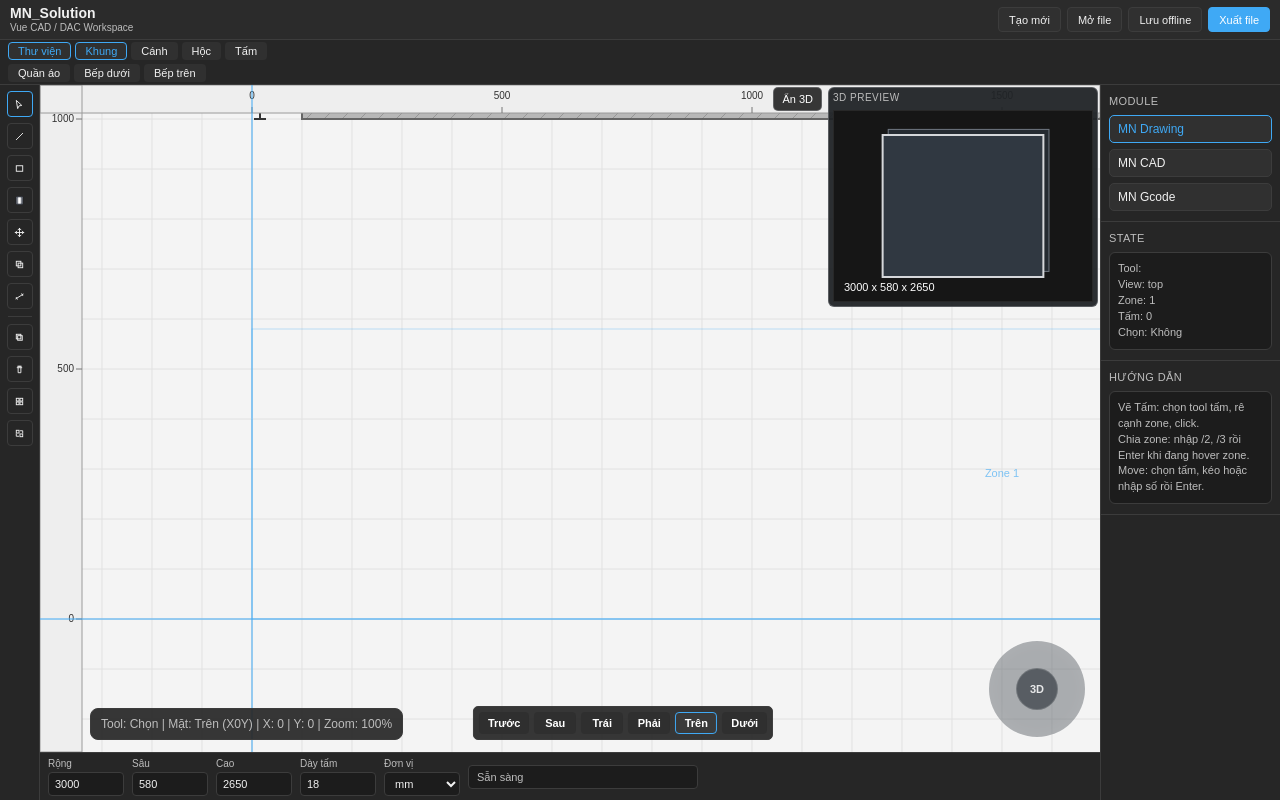
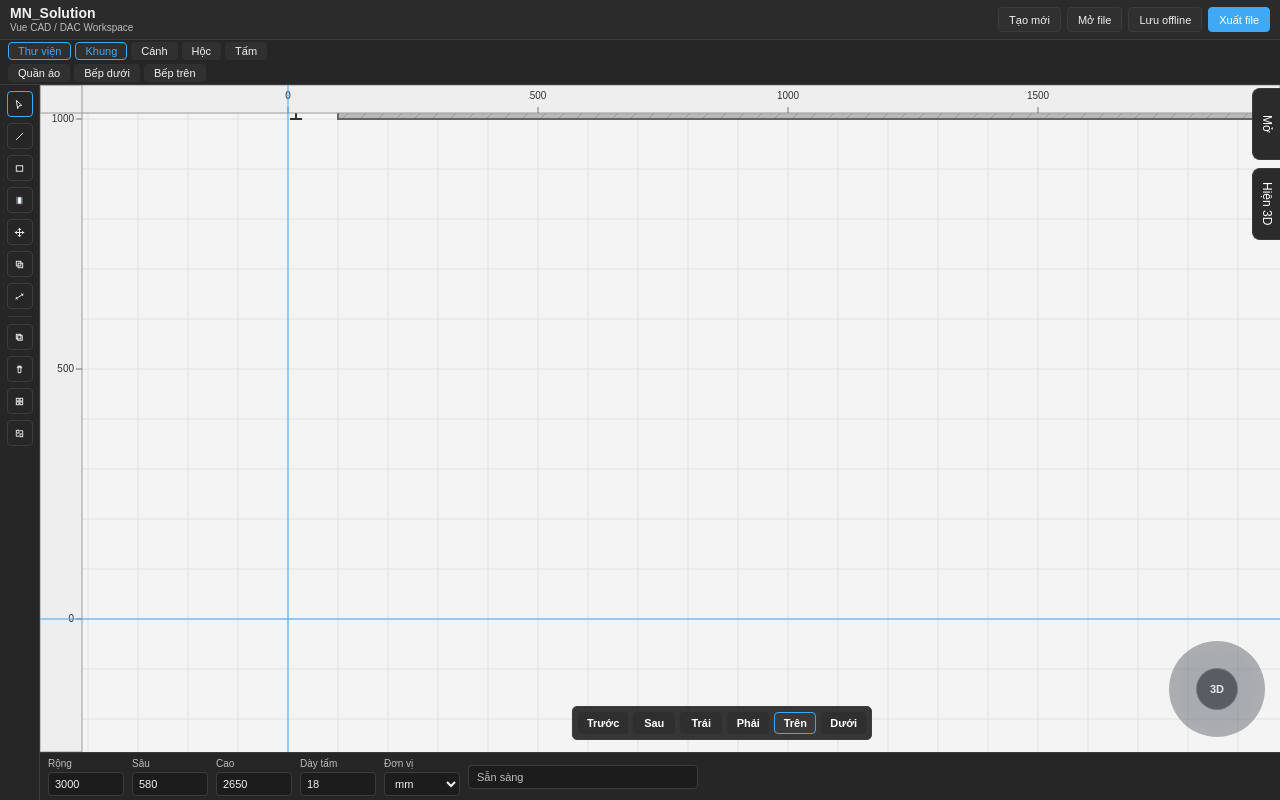
Before and after one commit to PnToan/Konexa, a Vue app: page / in a window 1280 px wide. Built offline with nearby package versions, Linux system fonts and the light colour scheme.

Commit message:
ui 11492305

```diff
--- a/src/app/AppShell.vue
+++ b/src/app/AppShell.vue
@@ -1,16 +1,25 @@
 <template>
-  <div class="mn-app">
+  <div class="mn-app" :class="{ 'mn-right-panel-hidden': isRightPanelHidden }">
     <TopBar />
     <LibraryBar />
     <LeftToolbar />
     <DrawingViewport />
     <BottomParams />
+
     <RightPanel />
+
+    <button
+      class="mn-right-panel-tab"
+      type="button"
+      @click="toggleRightPanel"
+    >
+      {{ isRightPanelHidden ? 'Mở' : 'Ẩn' }}
+    </button>
   </div>
 </template>
 
 <script setup>
-import { onMounted } from 'vue'
+import { ref, onMounted } from 'vue'
 import TopBar from '../components/layout/TopBar.vue'
 import LibraryBar from '../components/library/LibraryBar.vue'
 import LeftToolbar from '../components/layout/LeftToolbar.vue'
@@ -20,7 +29,16 @@ import RightPanel from '../components/panels/RightPanel.vue'
 import { useDrawingStore } from '../stores/useDrawingStore'
 
 const drawingStore = useDrawingStore()
+const isRightPanelHidden = ref(true)
 
+//=================
+function toggleRightPanel() {
+  isRightPanelHidden.value = !isRightPanelHidden.value
+
+  requestAnimationFrame(() => {
+    window.dispatchEvent(new Event('resize'))
+  })
+} // End toggleRightPanel
 onMounted(() => {
   drawingStore.rebuildZones()
 })
--- a/src/components/drawing/DrawingViewport.vue
+++ b/src/components/drawing/DrawingViewport.vue
@@ -28,9 +28,6 @@
     <button class="mn-preview-toggle" @click="app.toggleMini3D">{{ app.state.mini3DVisible ? 'Ẩn 3D' : 'Hiện 3D' }}</button>
     <div class="mn-axis-widget" title="3D Preview">
       <div class="mn-joystick-outer"><div class="mn-joystick-inner"><span class="mn-joystick-label">3D</span></div></div>
-    </div>
-    <div class="mn-viewport-info">
-      Tool: {{ app.getActiveToolLabel() }} | Mặt: {{ app.getActiveViewLabel() }} ({{ app.getActiveViewAxesText() }}) | {{ axisHorizontal }}: {{ localX }} | {{ axisVertical }}: {{ localY }} | Zoom: {{ zoomLabel }}
     </div>
   </main>
 </template>
--- a/src/renderers/canvas-2d-renderer.js
+++ b/src/renderers/canvas-2d-renderer.js
@@ -330,8 +330,6 @@ export function renderCanvas2D(ctx, payload) {
     drawWallDims(ctx, viewport, wallRect, wallEditingDim)
   }
 
-  drawZoneOverlay(ctx, viewport, zones, hover)
-
   drawPanels(ctx, viewport, panels, selectedPanelId)
 
   drawRulers(ctx, viewport, width, height)
--- a/src/stores/useAppStore.js
+++ b/src/stores/useAppStore.js
@@ -119,7 +119,7 @@ const store = createSimpleStore({
   currentLibraryMain: 'library',
   status: 'Sẵn sàng',
   showGrid: true,
-  mini3DVisible: true,
+  mini3DVisible: false,
   commandBuffer: '',
   mouse: { x: 0, y: 0, localX: 0, localY: 0 },
   viewport: {
--- a/src/styles/main.css
+++ b/src/styles/main.css
@@ -19,58 +19,546 @@
   --mn-bottom-params-height: 48px;
   --mn-font-main: Arial, Helvetica, sans-serif;
 }
+
 * { box-sizing: border-box; margin: 0; padding: 0; }
 html, body, #app { width: 100%; height: 100%; }
-body { overflow: hidden; font-family: var(--mn-font-main); background: var(--mn-bg-main); color: var(--mn-text-main); }
+
+body {
+  overflow: hidden;
+  font-family: var(--mn-font-main);
+  background: var(--mn-bg-main);
+  color: var(--mn-text-main);
+}
+
 button, input, select, textarea { font-family: inherit; }
 button { border: none; }
 img { display: block; max-width: 100%; }
-.mn-app { width: 100vw; height: 100vh; display: grid; grid-template-rows: var(--mn-topbar-height) var(--mn-library-height) 1fr var(--mn-bottom-params-height); grid-template-columns: var(--mn-left-toolbar-width) 1fr var(--mn-right-panel-width); grid-template-areas: "topbar topbar topbar" "library library library" "left canvas right" "left bottom right"; }
-.mn-topbar { grid-area: topbar; height: var(--mn-topbar-height); display: flex; align-items: center; justify-content: space-between; padding: 0 10px; background: var(--mn-bg-top); border-bottom: 1px solid var(--mn-border-main); }
-.mn-brand { display: flex; flex-direction: column; line-height: 1.1; -webkit-user-select: none; user-select: none; }
-.mn-brand-title { font-size: 14px; font-weight: 700; color: var(--mn-text-main); }
-.mn-brand-subtitle { font-size: 10px; color: var(--mn-text-sub); }
-.mn-top-actions { display: flex; align-items: center; gap: 6px; }
-.mn-btn { height: 25px; padding: 0 10px; border: 1px solid var(--mn-border-main); border-radius: 4px; background: var(--mn-bg-panel-soft); color: var(--mn-text-main); font-size: 11px; cursor: pointer; }
-.mn-btn:hover { border-color: var(--mn-accent); }
-.mn-btn-primary { background: var(--mn-accent); border-color: var(--mn-accent); color: #fff; }
-.mn-library-bar { grid-area: library; height: var(--mn-library-height); display: flex; flex-direction: column; background: var(--mn-bg-panel); border-bottom: 1px solid var(--mn-border-main); overflow: hidden; }
-.mn-library-tabs, .mn-library-subtabs { height: 22px; display: flex; align-items: center; gap: 4px; padding: 2px 8px; overflow-x: auto; }
-.mn-library-tab, .mn-library-category, .mn-library-item { height: 18px; padding: 0 9px; border: 1px solid transparent; border-radius: 4px; background: var(--mn-bg-panel-soft); color: var(--mn-text-main); font-size: 11px; white-space: nowrap; cursor: pointer; }
-.mn-library-tab.active, .mn-library-category.active, .mn-library-item:hover { border-color: var(--mn-accent); color: var(--mn-accent); }
-.mn-left-toolbar { grid-area: left; width: var(--mn-left-toolbar-width); background: var(--mn-bg-panel); border-right: 1px solid var(--mn-border-main); overflow-x: hidden; overflow-y: auto; padding: 6px; }
-.mn-tool-group { display: flex; flex-direction: column; align-items: center; gap: 6px; }
-.mn-tool-btn { width: 26px; height: 26px; min-width: 26px; min-height: 26px; display: flex; align-items: center; justify-content: center; border: 1px solid var(--mn-border-main); border-radius: 4px; background: transparent; color: var(--mn-text-main); cursor: pointer; padding: 0; -webkit-user-select: none; user-select: none; }
-.mn-tool-btn:hover, .mn-tool-btn.active { border-color: var(--mn-accent); color: var(--mn-accent); }
-.mn-tool-icon { width: 11px; height: 11px; object-fit: contain; pointer-events: none; }
-.mn-tool-separator { width: 24px; height: 1px; margin: 7px auto; background: var(--mn-border-main); }
-.mn-canvas-area { grid-area: canvas; position: relative; overflow: hidden; background: #161616; outline: none; }
-.mn-draw-canvas { width: 100%; height: 100%; display: block; background: var(--mn-bg-canvas); cursor: crosshair; touch-action: none; }
-.mn-viewport-info { position: absolute; left: 50px; bottom: 12px; z-index: 5; padding: 8px 10px; border: 1px solid var(--mn-border-main); border-radius: 8px; background: rgba(38,38,38,.92); color: var(--mn-text-sub); font-size: 12px; -webkit-user-select: none; user-select: none; }
-.mn-quick-view-bar { position: absolute; left: 55%; bottom: 12px; z-index: 6; display: flex; align-items: center; gap: 5px; padding: 5px; border: 1px solid var(--mn-border-main); border-radius: 5px; background: rgba(38,38,38,.92); transform: translateX(-50%); -webkit-user-select: none; user-select: none; }
-.mn-quick-view-btn { min-width: 42px; height: 22px; padding: 0 8px; border: 1px solid transparent; border-radius: 4px; background: #2f2f2f; color: #fff; font-size: 11px; font-weight: 600; line-height: 20px; cursor: pointer; }
-.mn-quick-view-btn:hover, .mn-quick-view-btn.active { border-color: var(--mn-accent); background: #3a3a3a; }
-.mn-axis-widget { position: absolute; right: 10px; bottom: 10px; z-index: 6; width: 106px; height: 106px; pointer-events: none; -webkit-user-select: none; user-select: none; }
-.mn-joystick-outer { position: relative; width: 96px; height: 96px; margin: 5px auto; border-radius: 50%; background: rgba(82,88,94,.46); box-shadow: inset 0 0 18px rgba(255,255,255,.08), 0 0 0 1px rgba(255,255,255,.08); }
-.mn-joystick-inner { position: absolute; left: 50%; top: 50%; width: 42px; height: 42px; border-radius: 50%; background: rgba(70,76,82,.82); border: 1px solid rgba(230,230,230,.18); transform: translate(-50%,-50%); }
-.mn-joystick-label { position: absolute; left: 50%; top: 50%; color: rgba(255,255,255,.86); font-size: 11px; font-weight: 800; transform: translate(-50%,-50%); }
-.mn-mini-3d-preview { position: absolute; right: 2px; top: 2px; z-index: 6; width: 270px; height: 220px; padding: 4px; border: 1px solid rgba(210,216,222,.28); border-radius: 6px; background: rgba(32,35,38,.95); }
-.mn-mini-3d-title { height: 18px; font-size: 10px; color: var(--mn-text-sub); letter-spacing: .5px; }
-.mn-mini-3d-box { height: calc(100% - 18px); border: 1px solid rgba(255,255,255,.08); background: #161616; }
-.mn-mini-3d-canvas { width: 100%; height: 100%; display: block; }
-.mn-preview-toggle { position: absolute; right: 278px; top: 2px; z-index: 7; height: 24px; padding: 0 8px; border: 1px solid rgba(210,216,222,.28); border-radius: 5px; background: rgba(38,38,38,.92); color: #fff; font-size: 11px; cursor: pointer; }
-.mn-bottom-params { grid-area: bottom; height: var(--mn-bottom-params-height); display: flex; align-items: center; gap: 8px; padding: 5px 8px; background: var(--mn-bg-panel); border-top: 1px solid var(--mn-border-main); overflow-x: auto; overflow-y: hidden; }
-.mn-bottom-param-group { min-width: 76px; display: flex; flex-direction: column; gap: 3px; }
-.mn-bottom-param-label { font-size: 10px; color: var(--mn-text-sub); -webkit-user-select: none; user-select: none; }
-.mn-bottom-param-input { width: 76px; height: 24px; padding: 0 6px; border: 1px solid var(--mn-border-main); border-radius: 4px; background: #1c1c1c; color: var(--mn-text-main); outline: none; font-size: 11px; }
-.mn-bottom-param-input:focus { border-color: var(--mn-accent); }
-.mn-bottom-param-status { min-width: 230px; height: 24px; display: flex; align-items: center; padding: 0 8px; border: 1px solid var(--mn-border-main); border-radius: 4px; background: #1c1c1c; color: var(--mn-text-sub); font-size: 11px; white-space: nowrap; }
-.mn-right-panel { grid-area: right; width: var(--mn-right-panel-width); background: var(--mn-bg-panel); border-left: 1px solid var(--mn-border-main); overflow-y: auto; overflow-x: hidden; }
-.mn-panel-section { padding: 10px 8px; border-bottom: 1px solid var(--mn-border-main); }
-.mn-panel-title { margin-bottom: 8px; font-size: 11px; color: var(--mn-text-sub); text-transform: uppercase; letter-spacing: .4px; -webkit-user-select: none; user-select: none; }
-.mn-status-box { padding: 8px; border: 1px solid var(--mn-border-main); border-radius: 6px; background: #1c1c1c; font-size: 11px; color: var(--mn-text-sub); line-height: 1.45; }
-.mn-module-list { display: flex; flex-direction: column; gap: 6px; }
-.mn-module-item { height: 28px; padding: 0 8px; border: 1px solid var(--mn-border-main); border-radius: 5px; background: var(--mn-bg-panel-soft); color: var(--mn-text-main); cursor: pointer; font-size: 12px; text-align: left; -webkit-user-select: none; user-select: none; }
-.mn-module-item:hover, .mn-module-item.active { border-color: var(--mn-accent); color: var(--mn-accent); }
-@media (max-width: 900px) { :root { --mn-right-panel-width: 0px; --mn-library-height: 40px; } .mn-right-panel { display: none; } .mn-top-actions .mn-btn:not(.mn-btn-primary) { display: none; } .mn-mini-3d-preview { width: 210px; height: 170px; } .mn-preview-toggle { right: 218px; } .mn-quick-view-bar { left: 50%; max-width: calc(100% - 80px); overflow-x: auto; } }
-@media (max-width: 620px) { :root { --mn-topbar-height: 44px; --mn-bottom-params-height: 72px; } .mn-app { grid-template-columns: 40px 1fr 0; } .mn-brand-subtitle { display: none; } .mn-bottom-params { align-items: flex-start; flex-wrap: wrap; } .mn-axis-widget { display: none; } .mn-mini-3d-preview { display: none; } .mn-preview-toggle { right: 6px; } }
+
+.mn-app {
+  width: 100vw;
+  height: 100vh;
+  display: grid;
+  grid-template-rows: var(--mn-topbar-height) var(--mn-library-height) 1fr var(--mn-bottom-params-height);
+  grid-template-columns: var(--mn-left-toolbar-width) 1fr var(--mn-right-panel-width);
+  grid-template-areas:
+    "topbar topbar topbar"
+    "library library library"
+    "left canvas right"
+    "left bottom right";
+}
+
+.mn-topbar {
+  grid-area: topbar;
+  height: var(--mn-topbar-height);
+  display: flex;
+  align-items: center;
+  justify-content: space-between;
+  padding: 0 10px;
+  background: var(--mn-bg-top);
+  border-bottom: 1px solid var(--mn-border-main);
+}
+
+.mn-brand {
+  display: flex;
+  flex-direction: column;
+  line-height: 1.1;
+  -webkit-user-select: none;
+  user-select: none;
+}
+
+.mn-brand-title {
+  font-size: 14px;
+  font-weight: 700;
+  color: var(--mn-text-main);
+}
+
+.mn-brand-subtitle {
+  font-size: 10px;
+  color: var(--mn-text-sub);
+}
+
+.mn-top-actions {
+  display: flex;
+  align-items: center;
+  gap: 6px;
+}
+
+.mn-btn {
+  height: 25px;
+  padding: 0 10px;
+  border: 1px solid var(--mn-border-main);
+  border-radius: 4px;
+  background: var(--mn-bg-panel-soft);
+  color: var(--mn-text-main);
+  font-size: 11px;
+  cursor: pointer;
+}
+
+.mn-btn:hover {
+  border-color: var(--mn-accent);
+}
+
+.mn-btn-primary {
+  background: var(--mn-accent);
+  border-color: var(--mn-accent);
+  color: #fff;
+}
+
+.mn-library-bar {
+  grid-area: library;
+  height: var(--mn-library-height);
+  display: flex;
+  flex-direction: column;
+  background: var(--mn-bg-panel);
+  border-bottom: 1px solid var(--mn-border-main);
+  overflow: hidden;
+}
+
+.mn-library-tabs,
+.mn-library-subtabs {
+  height: 22px;
+  display: flex;
+  align-items: center;
+  gap: 4px;
+  padding: 2px 8px;
+  overflow-x: auto;
+}
+
+.mn-library-tab,
+.mn-library-category,
+.mn-library-item {
+  height: 18px;
+  padding: 0 9px;
+  border: 1px solid transparent;
+  border-radius: 4px;
+  background: var(--mn-bg-panel-soft);
+  color: var(--mn-text-main);
+  font-size: 11px;
+  white-space: nowrap;
+  cursor: pointer;
+}
+
+.mn-library-tab.active,
+.mn-library-category.active,
+.mn-library-item:hover {
+  border-color: var(--mn-accent);
+  color: var(--mn-accent);
+}
+
+.mn-left-toolbar {
+  grid-area: left;
+  width: var(--mn-left-toolbar-width);
+  background: var(--mn-bg-panel);
+  border-right: 1px solid var(--mn-border-main);
+  overflow-x: hidden;
+  overflow-y: auto;
+  padding: 6px;
+}
+
+.mn-tool-group {
+  display: flex;
+  flex-direction: column;
+  align-items: center;
+  gap: 6px;
+}
+
+.mn-tool-btn {
+  width: 26px;
+  height: 26px;
+  min-width: 26px;
+  min-height: 26px;
+  display: flex;
+  align-items: center;
+  justify-content: center;
+  border: 1px solid var(--mn-border-main);
+  border-radius: 4px;
+  background: transparent;
+  color: var(--mn-text-main);
+  cursor: pointer;
+  padding: 0;
+  -webkit-user-select: none;
+  user-select: none;
+}
+
+.mn-tool-btn:hover,
+.mn-tool-btn.active {
+  border-color: var(--mn-accent);
+  color: var(--mn-accent);
+}
+
+.mn-tool-icon {
+  width: 11px;
+  height: 11px;
+  object-fit: contain;
+  pointer-events: none;
+}
+
+.mn-tool-separator {
+  width: 24px;
+  height: 1px;
+  margin: 7px auto;
+  background: var(--mn-border-main);
+}
+
+.mn-canvas-area {
+  grid-area: canvas;
+  position: relative;
+  overflow: hidden;
+  background: #161616;
+  outline: none;
+}
+
+.mn-draw-canvas {
+  width: 100%;
+  height: 100%;
+  display: block;
+  background: var(--mn-bg-canvas);
+  cursor: crosshair;
+  touch-action: none;
+}
+
+.mn-quick-view-bar {
+  position: absolute;
+  left: 55%;
+  bottom: 12px;
+  z-index: 6;
+  display: flex;
+  align-items: center;
+  gap: 5px;
+  padding: 5px;
+  border: 1px solid var(--mn-border-main);
+  border-radius: 5px;
+  background: rgba(38,38,38,.92);
+  transform: translateX(-50%);
+  -webkit-user-select: none;
+  user-select: none;
+}
+
+.mn-quick-view-btn {
+  min-width: 42px;
+  height: 22px;
+  padding: 0 8px;
+  border: 1px solid transparent;
+  border-radius: 4px;
+  background: #2f2f2f;
+  color: #fff;
+  font-size: 11px;
+  font-weight: 600;
+  line-height: 20px;
+  cursor: pointer;
+}
+
+.mn-quick-view-btn:hover,
+.mn-quick-view-btn.active {
+  border-color: var(--mn-accent);
+  background: #3a3a3a;
+}
+
+.mn-axis-widget {
+  position: absolute;
+  right: 10px;
+  bottom: 10px;
+  z-index: 6;
+  width: 106px;
+  height: 106px;
+  pointer-events: none;
+  -webkit-user-select: none;
+  user-select: none;
+}
+
+.mn-joystick-outer {
+  position: relative;
+  width: 96px;
+  height: 96px;
+  margin: 5px auto;
+  border-radius: 50%;
+  background: rgba(82,88,94,.46);
+  box-shadow: inset 0 0 18px rgba(255,255,255,.08), 0 0 0 1px rgba(255,255,255,.08);
+}
+
+.mn-joystick-inner {
+  position: absolute;
+  left: 50%;
+  top: 50%;
+  width: 42px;
+  height: 42px;
+  border-radius: 50%;
+  background: rgba(70,76,82,.82);
+  border: 1px solid rgba(230,230,230,.18);
+  transform: translate(-50%,-50%);
+}
+
+.mn-joystick-label {
+  position: absolute;
+  left: 50%;
+  top: 50%;
+  color: rgba(255,255,255,.86);
+  font-size: 11px;
+  font-weight: 800;
+  transform: translate(-50%,-50%);
+}
+
+.mn-mini-3d-preview {
+  position: absolute;
+  right: 2px;
+  top: 2px;
+  z-index: 6;
+  width: 270px;
+  height: 220px;
+  padding: 4px;
+  border: 1px solid rgba(210,216,222,.28);
+  border-radius: 6px;
+  background: rgba(32,35,38,.95);
+}
+
+.mn-mini-3d-title {
+  height: 18px;
+  font-size: 10px;
+  color: var(--mn-text-sub);
+  letter-spacing: .5px;
+}
+
+.mn-mini-3d-box {
+  height: calc(100% - 18px);
+  border: 1px solid rgba(255,255,255,.08);
+  background: #161616;
+}
+
+.mn-mini-3d-canvas {
+  width: 100%;
+  height: 100%;
+  display: block;
+}
+
+.mn-preview-toggle {
+  position: fixed;
+  right: 0;
+  top: 168px;
+  z-index: 31;
+  width: 28px;
+  height: 72px;
+  padding: 0;
+  border: 1px solid #3a3a3a;
+  border-right: none;
+  border-radius: 8px 0 0 8px;
+  background: #2b2b2b;
+  color: #ffffff;
+  cursor: pointer;
+  writing-mode: vertical-rl;
+  text-orientation: mixed;
+  font-size: 12px;
+}
+
+.mn-bottom-params {
+  grid-area: bottom;
+  height: var(--mn-bottom-params-height);
+  display: flex;
+  align-items: center;
+  gap: 8px;
+  padding: 5px 8px;
+  background: var(--mn-bg-panel);
+  border-top: 1px solid var(--mn-border-main);
+  overflow-x: auto;
+  overflow-y: hidden;
+}
+
+.mn-bottom-param-group {
+  min-width: 76px;
+  display: flex;
+  flex-direction: column;
+  gap: 3px;
+}
+
+.mn-bottom-param-label {
+  font-size: 10px;
+  color: var(--mn-text-sub);
+  -webkit-user-select: none;
+  user-select: none;
+}
+
+.mn-bottom-param-input {
+  width: 76px;
+  height: 24px;
+  padding: 0 6px;
+  border: 1px solid var(--mn-border-main);
+  border-radius: 4px;
+  background: #1c1c1c;
+  color: var(--mn-text-main);
+  outline: none;
+  font-size: 11px;
+}
+
+.mn-bottom-param-input:focus {
+  border-color: var(--mn-accent);
+}
+
+.mn-bottom-param-status {
+  min-width: 230px;
+  height: 24px;
+  display: flex;
+  align-items: center;
+  padding: 0 8px;
+  border: 1px solid var(--mn-border-main);
+  border-radius: 4px;
+  background: #1c1c1c;
+  color: var(--mn-text-sub);
+  font-size: 11px;
+  white-space: nowrap;
+}
+
+.mn-right-panel {
+  grid-area: right;
+  width: var(--mn-right-panel-width);
+  background: var(--mn-bg-panel);
+  border-left: 1px solid var(--mn-border-main);
+  overflow-y: auto;
+  overflow-x: hidden;
+  transition: transform 0.2s ease;
+  z-index: 20;
+}
+.mn-app.mn-right-panel-hidden {
+  grid-template-columns: var(--mn-left-toolbar-width) 1fr 0px;
+}
+.mn-right-panel-hidden .mn-right-panel {
+  width: 0;
+  min-width: 0;
+  border-left: none;
+  overflow: hidden;
+  transform: translateX(100%);
+  pointer-events: none;
+}
+
+.mn-right-panel-tab {
+  position: fixed;
+  right: 0;
+  top: 88px;
+  z-index: 30;
+  width: 28px;
+  height: 72px;
+  border: 1px solid #3a3a3a;
+  border-right: none;
+  border-radius: 8px 0 0 8px;
+  background: #2b2b2b;
+  color: #ffffff;
+  cursor: pointer;
+  writing-mode: vertical-rl;
+  text-orientation: mixed;
+  font-size: 12px;
+}
+
+.mn-right-panel-tab:hover {
+  background: #3a3a3a;
+}
+
+.mn-panel-section {
+  padding: 10px 8px;
+  border-bottom: 1px solid var(--mn-border-main);
+}
+
+.mn-panel-title {
+  margin-bottom: 8px;
+  font-size: 11px;
+  color: var(--mn-text-sub);
+  text-transform: uppercase;
+  letter-spacing: .4px;
+  -webkit-user-select: none;
+  user-select: none;
+}
+
+.mn-status-box {
+  padding: 8px;
+  border: 1px solid var(--mn-border-main);
+  border-radius: 6px;
+  background: #1c1c1c;
+  font-size: 11px;
+  color: var(--mn-text-sub);
+  line-height: 1.45;
+}
+
+.mn-module-list {
+  display: flex;
+  flex-direction: column;
+  gap: 6px;
+}
+
+.mn-module-item {
+  height: 28px;
+  padding: 0 8px;
+  border: 1px solid var(--mn-border-main);
+  border-radius: 5px;
+  background: var(--mn-bg-panel-soft);
+  color: var(--mn-text-main);
+  cursor: pointer;
+  font-size: 12px;
+  text-align: left;
+  -webkit-user-select: none;
+  user-select: none;
+}
+
+.mn-module-item:hover,
+.mn-module-item.active {
+  border-color: var(--mn-accent);
+  color: var(--mn-accent);
+}
+
+@media (max-width: 900px) {
+  :root {
+    --mn-right-panel-width: 0px;
+    --mn-library-height: 40px;
+  }
+
+  .mn-right-panel {
+    display: none;
+  }
+
+  .mn-top-actions .mn-btn:not(.mn-btn-primary) {
+    display: none;
+  }
+
+  .mn-mini-3d-preview {
+    width: 210px;
+    height: 170px;
+  }
+
+  .mn-preview-toggle {
+    right: 218px;
+  }
+
+  .mn-quick-view-bar {
+    left: 50%;
+    max-width: calc(100% - 80px);
+    overflow-x: auto;
+  }
+}
+
+@media (max-width: 620px) {
+  :root {
+    --mn-topbar-height: 44px;
+    --mn-bottom-params-height: 72px;
+  }
+
+  .mn-app {
+    grid-template-columns: 40px 1fr 0;
+  }
+
+  .mn-brand-subtitle {
+    display: none;
+  }
+
+  .mn-bottom-params {
+    align-items: flex-start;
+    flex-wrap: wrap;
+  }
+
+  .mn-axis-widget {
+    display: none;
+  }
+
+  .mn-mini-3d-preview {
+    display: none;
+  }
+
+  .mn-preview-toggle {
+    right: 6px;
+  }
+}
```
